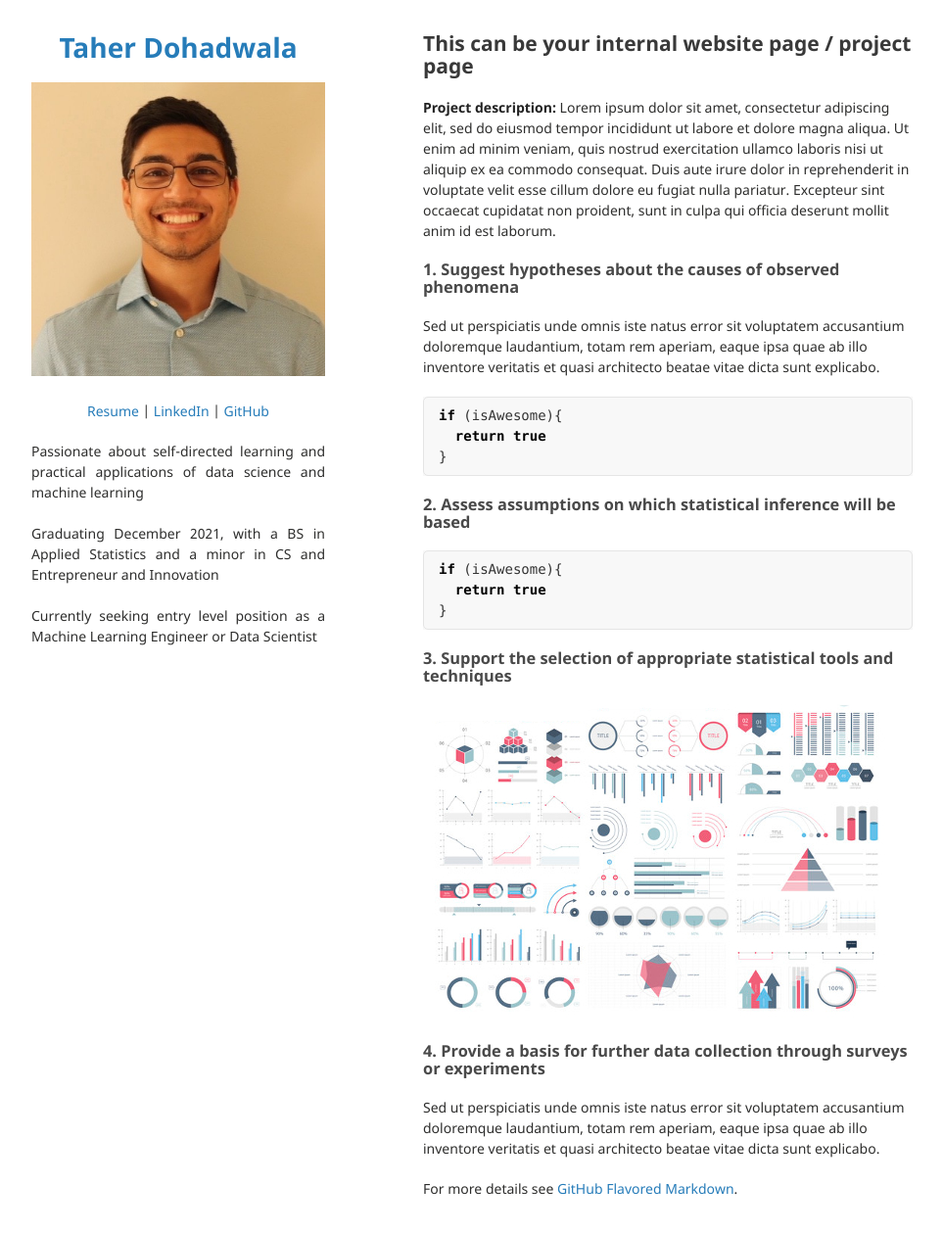
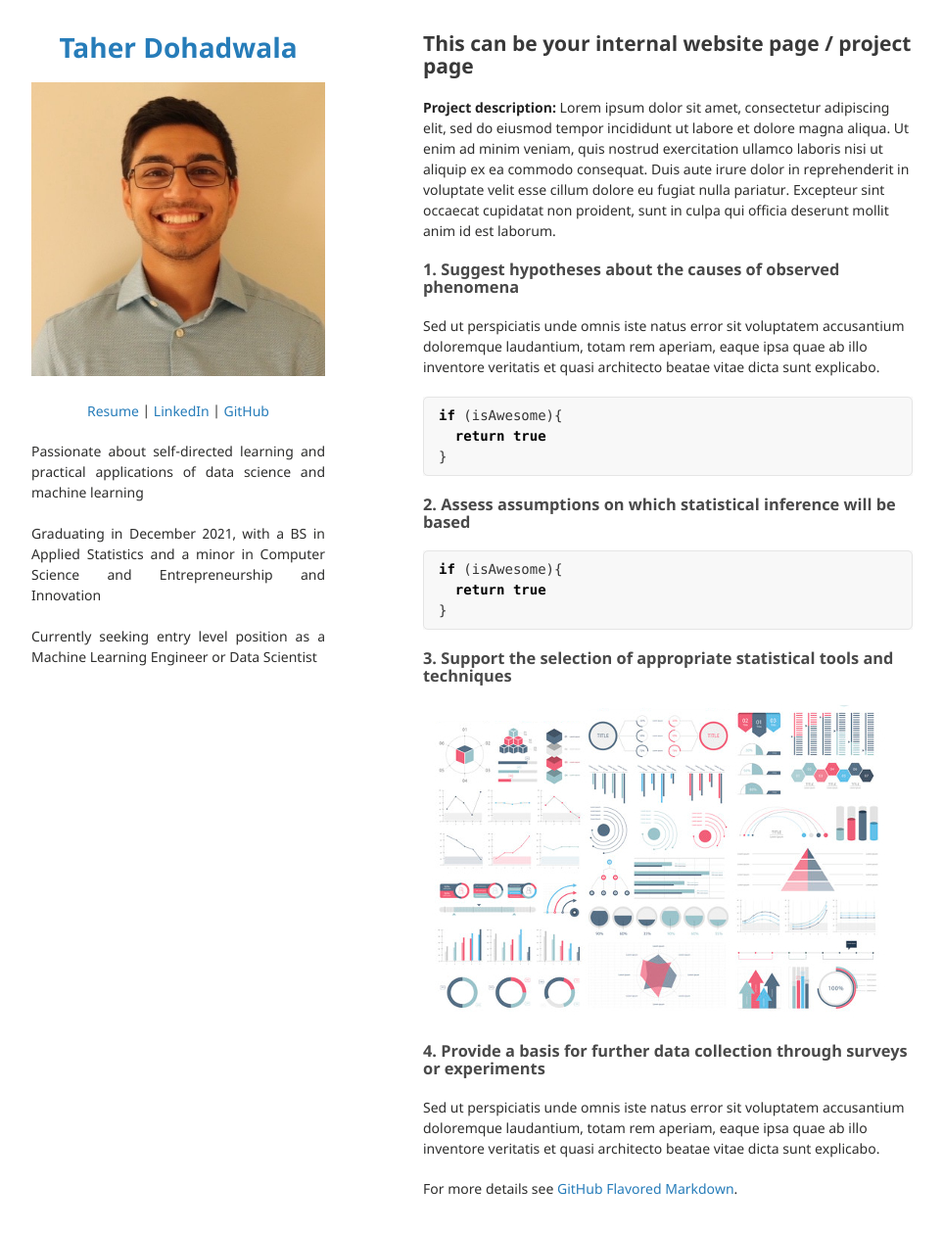
Before and after one commit to Taher-Dohadwala/Taher-Dohadwala.github.io, a Jekyll site: the page built from sample_page.md, in a window 1280 px wide and 1294 px high. Shown: the top 1259 px of the window at 98% size, without its empty margins (158-1121 px from the left). Built offline with Jekyll 4.4.1, drawn with Linux system fonts in a browser that asks for light colours; our own code applies the rules of GitHub Pages for plain Markdown files.

Commit message:
Update _config.yml

```diff
--- a/_config.yml
+++ b/_config.yml
@@ -12,7 +12,7 @@ description:
   <p align="justify">
   Passionate about self-directed learning and practical applications of data science and machine learning
   <br><br>
-  Graduating December 2021, with a BS in Applied Statistics and a minor in CS and Entrepreneur and Innovation
+  Graduating in December 2021, with a BS in Applied Statistics and a minor in Computer Science and Entrepreneurship and Innovation
   <br><br>
   Currently seeking entry level position as a Machine Learning Engineer or Data Scientist
   <br><br>
```
